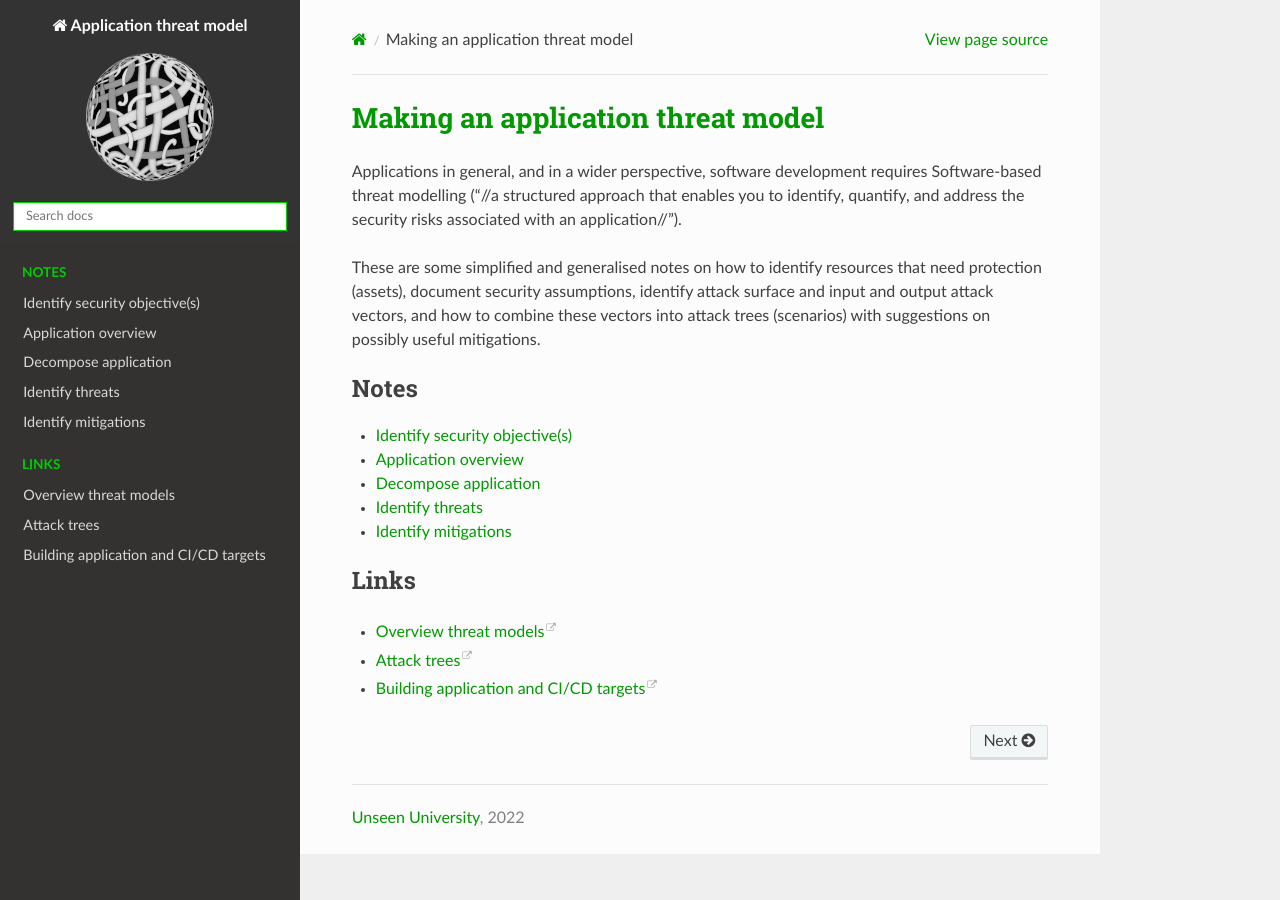
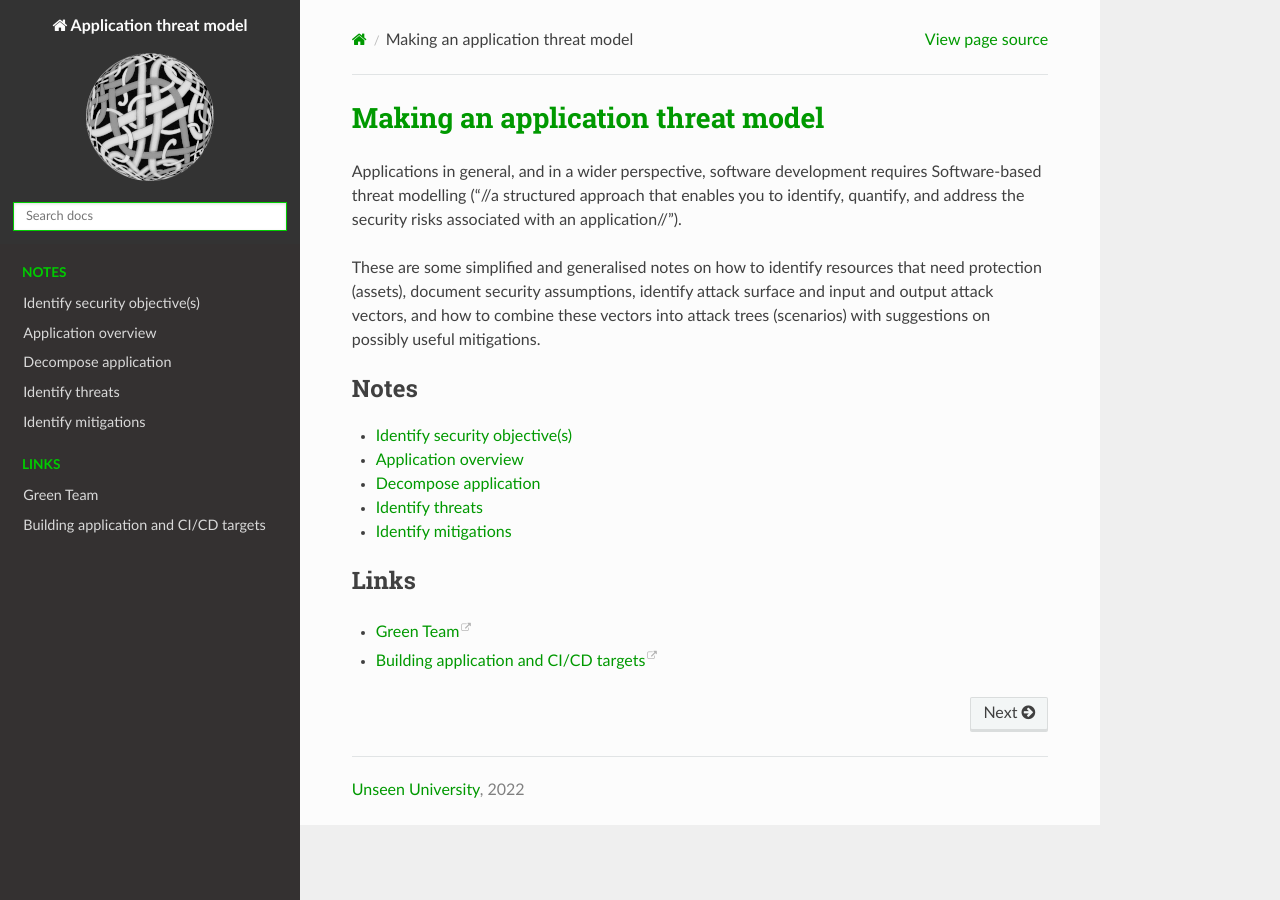
Before and after one commit to tymyrddin/green-app, a Sphinx documentation site: the page built from source/index.rst, in a window 1280 px wide. Built offline with Sphinx 7.4.7 and the Read the Docs theme 2.0.0, drawn with Linux system fonts in a browser that asks for light colours.

Commit message:
Updated README

```diff
--- a/source/index.rst
+++ b/source/index.rst
@@ -18,6 +18,5 @@
 .. toctree::
    :caption: Links
 
-   Overview threat models <https://tymyrddin.github.io/threat-models/>
-   Attack trees <https://tymyrddin.github.io/attack-trees/>
+   Green Team <https://tymyrddin.github.io/green/>
    Building application and CI/CD targets <https://wyrd.tymyrddin.dev/>
```
